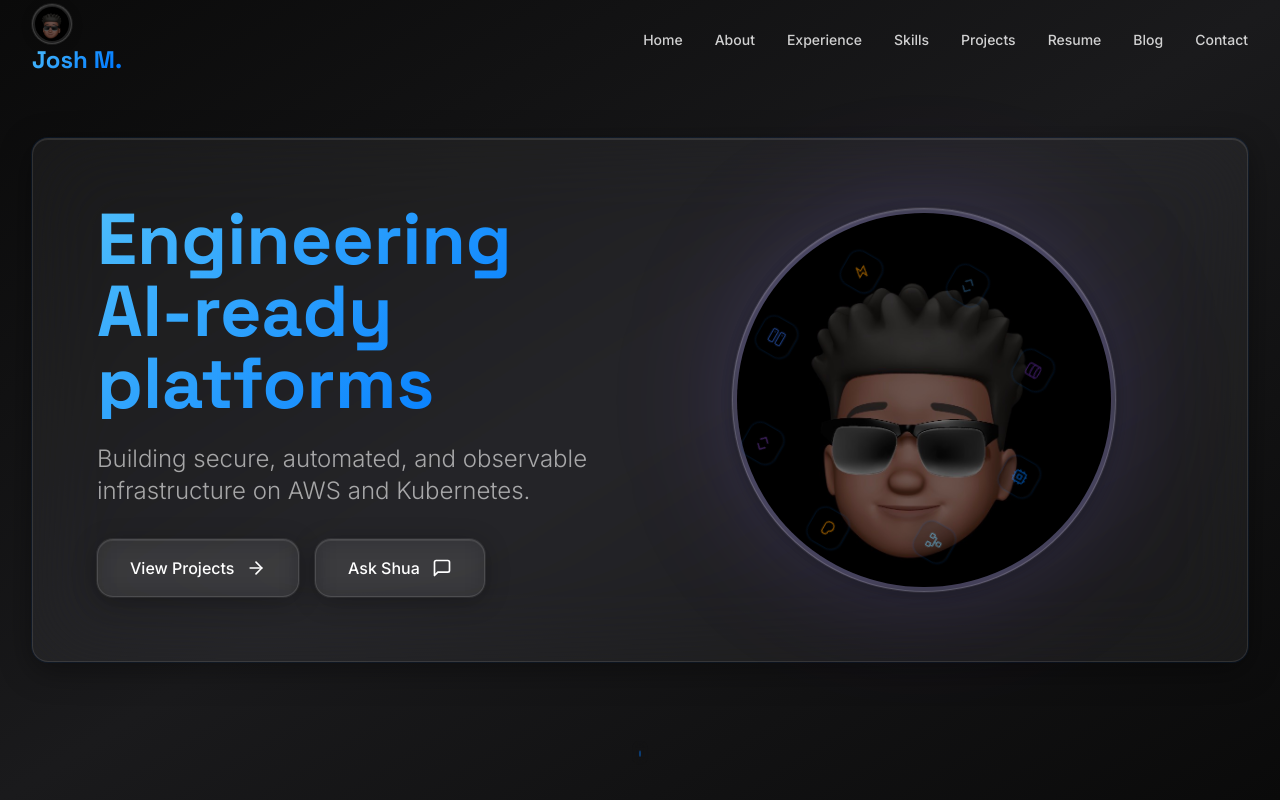
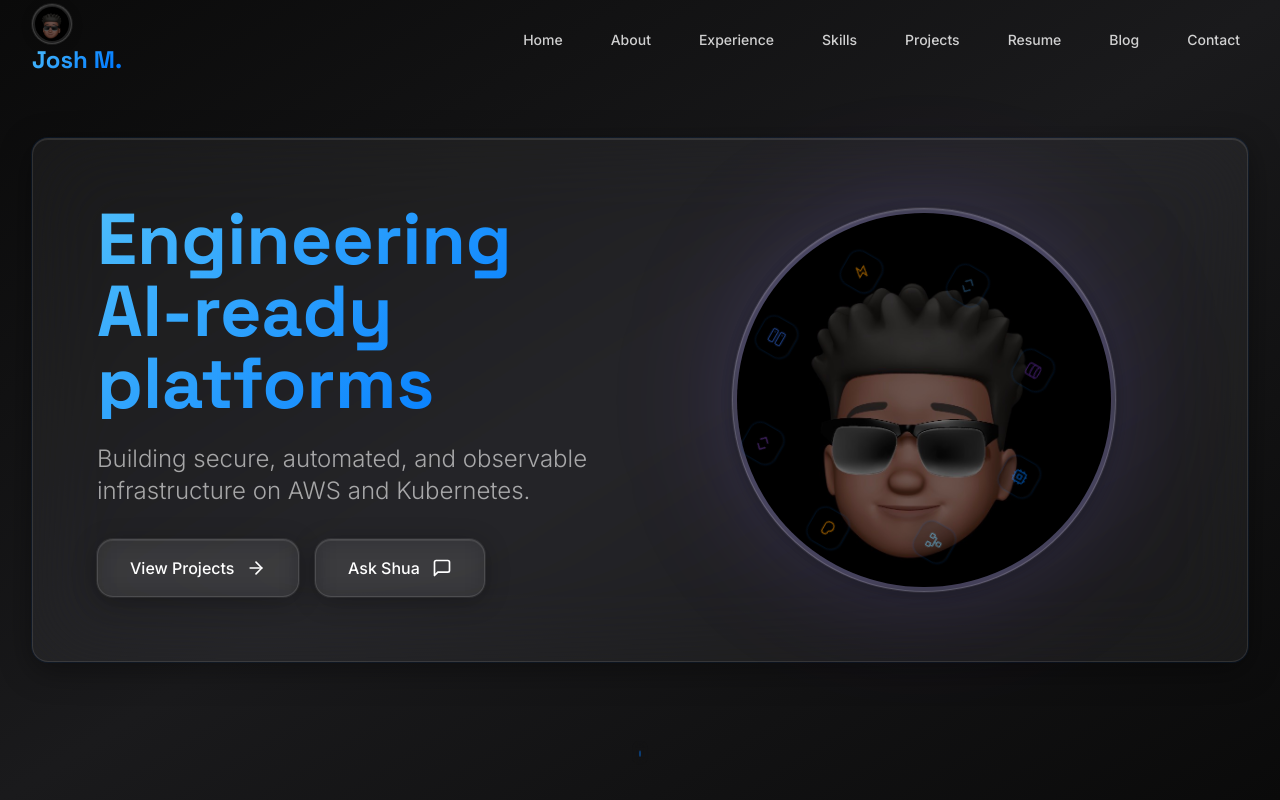
Before and after one commit to jmenzies722/shua-portfolio, a Next.js app: page / in a window 1280 px wide. Shown: the top 800 px of the page. Built offline with nearby package versions, Linux system fonts and the light colour scheme.

Commit message:
Fix: Desktop nav links - increase z-index to 9999, ensure all links clickable

```diff
--- a/app/globals.css
+++ b/app/globals.css
@@ -210,21 +210,32 @@ section:focus, div:focus {
 /* Removed blue spotlight effect for performance */
 
 /* Ensure navigation links are always clickable */
+nav {
+  z-index: 9999 !important;
+}
+
 nav a,
-nav Link,
-nav a[href] {
+nav a[href],
+nav Link {
   pointer-events: auto !important;
   cursor: pointer !important;
-  z-index: 100 !important;
+  z-index: 10000 !important;
   position: relative !important;
-  display: block !important;
+  display: inline-block !important;
+  -webkit-tap-highlight-color: transparent !important;
 }
 
 /* Ensure desktop nav container is clickable */
-nav > div[class*="hidden md:flex"] {
+nav > div[class*="hidden md:flex"],
+nav > div[class*="flex items-center space-x-8"] {
   pointer-events: auto !important;
-  z-index: 100 !important;
+  z-index: 10000 !important;
   position: relative !important;
+}
+
+/* Prevent any overlays from blocking nav */
+nav * {
+  pointer-events: auto !important;
 }
 
 /* Enhanced smooth scrolling */
--- a/components/Navigation.tsx
+++ b/components/Navigation.tsx
@@ -64,7 +64,7 @@ export default function Navigation() {
 
   return (
     <nav
-      className={`fixed top-0 left-0 right-0 z-50 transition-all duration-150 ${
+      className={`fixed top-0 left-0 right-0 transition-all duration-150 ${
         isVisible ? 'translate-y-0 opacity-100' : '-translate-y-full opacity-0'
       } ${
         isScrolled
@@ -75,7 +75,10 @@ export default function Navigation() {
         willChange: 'auto',
         pointerEvents: isVisible ? 'auto' : 'none',
         position: 'fixed',
-        zIndex: 50,
+        zIndex: 9999,
+        top: 0,
+        left: 0,
+        right: 0,
       }}
     >
       <div className="max-w-7xl mx-auto px-6 lg:px-8">
@@ -98,22 +101,37 @@ export default function Navigation() {
           </Link>
 
           {/* Desktop Navigation */}
-          <div className="hidden md:flex items-center space-x-8" style={{ pointerEvents: 'auto', zIndex: 100, position: 'relative' }}>
+          <div
+            className="hidden md:flex items-center space-x-8"
+            style={{
+              pointerEvents: 'auto',
+              zIndex: 10000,
+              position: 'relative',
+            }}
+          >
             {navItems.map((item) => (
               <Link
                 key={item.name}
                 href={item.href}
-                onClick={handleNavClick}
-                className="text-sm font-medium text-primary-80 hover:text-primary transition-colors relative group cursor-pointer"
+                onClick={(e) => {
+                  handleNavClick()
+                  // Ensure navigation happens
+                  if (!item.href.startsWith('#')) {
+                    // Let Next.js handle the navigation
+                    return
+                  }
+                }}
+                className="text-sm font-medium text-primary-80 hover:text-primary transition-colors relative group cursor-pointer px-2 py-1"
                 style={{
                   pointerEvents: 'auto',
                   position: 'relative',
-                  zIndex: 100,
-                  display: 'block',
+                  zIndex: 10000,
+                  display: 'inline-block',
+                  WebkitTapHighlightColor: 'transparent',
                 }}
               >
                 {item.name}
-                <span className="absolute bottom-0 left-0 h-0.5 bg-[#007AFF] w-0 group-hover:w-full transition-all duration-300 ease-[cubic-bezier(0.25,0.1,0.25,1)]" />
+                <span className="absolute bottom-0 left-2 right-2 h-0.5 bg-[#007AFF] w-0 group-hover:w-full transition-all duration-300 ease-[cubic-bezier(0.25,0.1,0.25,1)]" />
               </Link>
             ))}
           </div>
```
